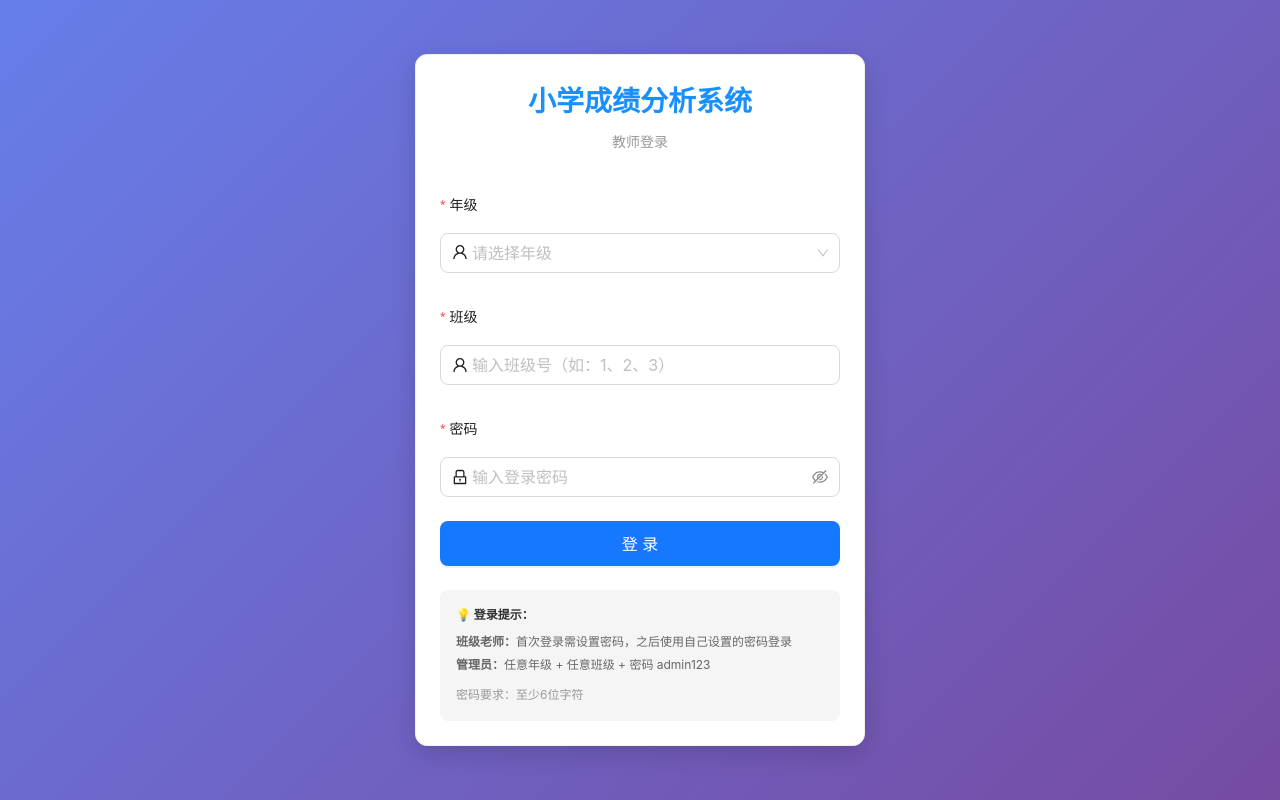
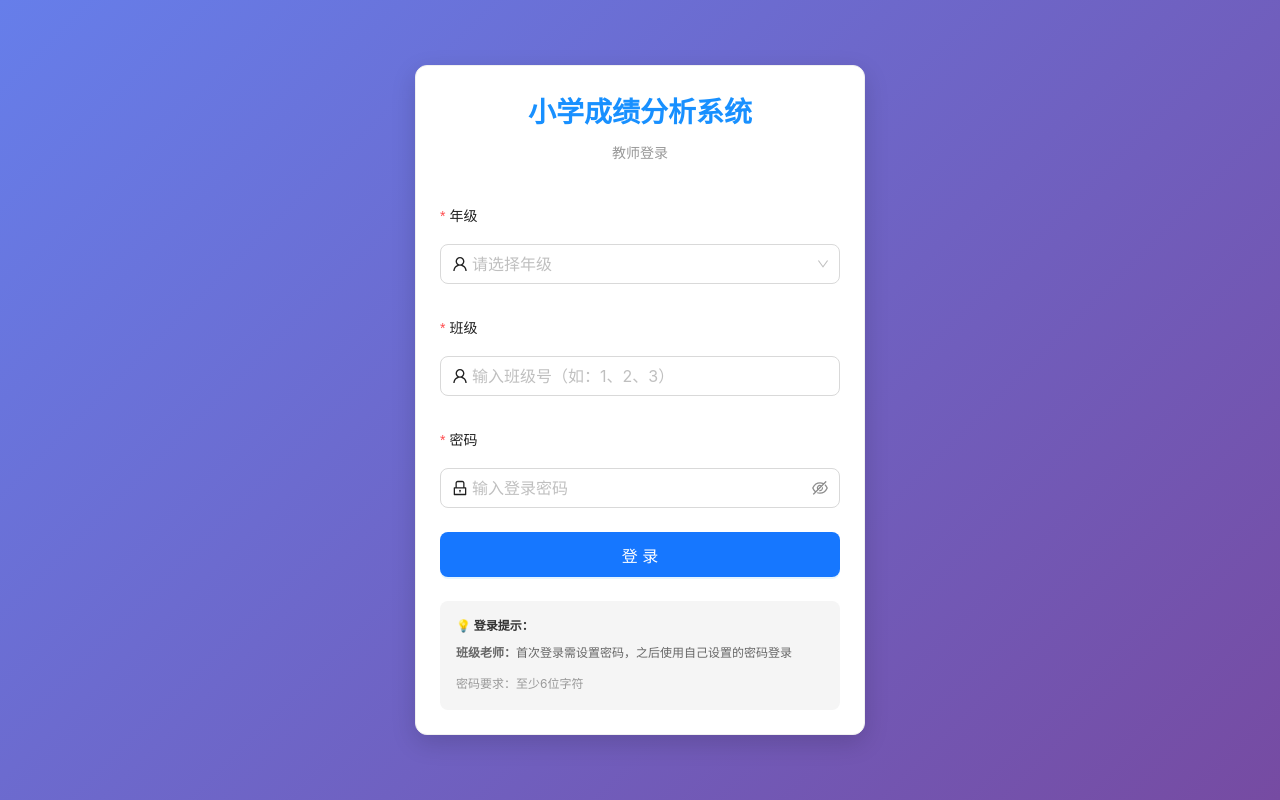
Before and after one commit to lvxiuqing/sanlv, a React (Vite) app: page / in a window 1280 px wide. Built offline with nearby package versions, Linux system fonts and the light colour scheme.

Commit message:
删除登录页面管理员密码提示，提高安全性

```diff
--- a/src/pages/LoginPage.jsx
+++ b/src/pages/LoginPage.jsx
@@ -181,9 +181,6 @@ function LoginPage({ onLogin }) {
           <p style={{ marginBottom: 4 }}>
             <strong>班级老师：</strong>首次登录需设置密码，之后使用自己设置的密码登录
           </p>
-          <p style={{ marginBottom: 4 }}>
-            <strong>管理员：</strong>任意年级 + 任意班级 + 密码 admin123
-          </p>
           <p style={{ marginBottom: 0, marginTop: 12, color: '#999' }}>
             密码要求：至少6位字符
           </p>
```
Also changed, not shown: 2 other files (tests, documents, lock files or other folders).
